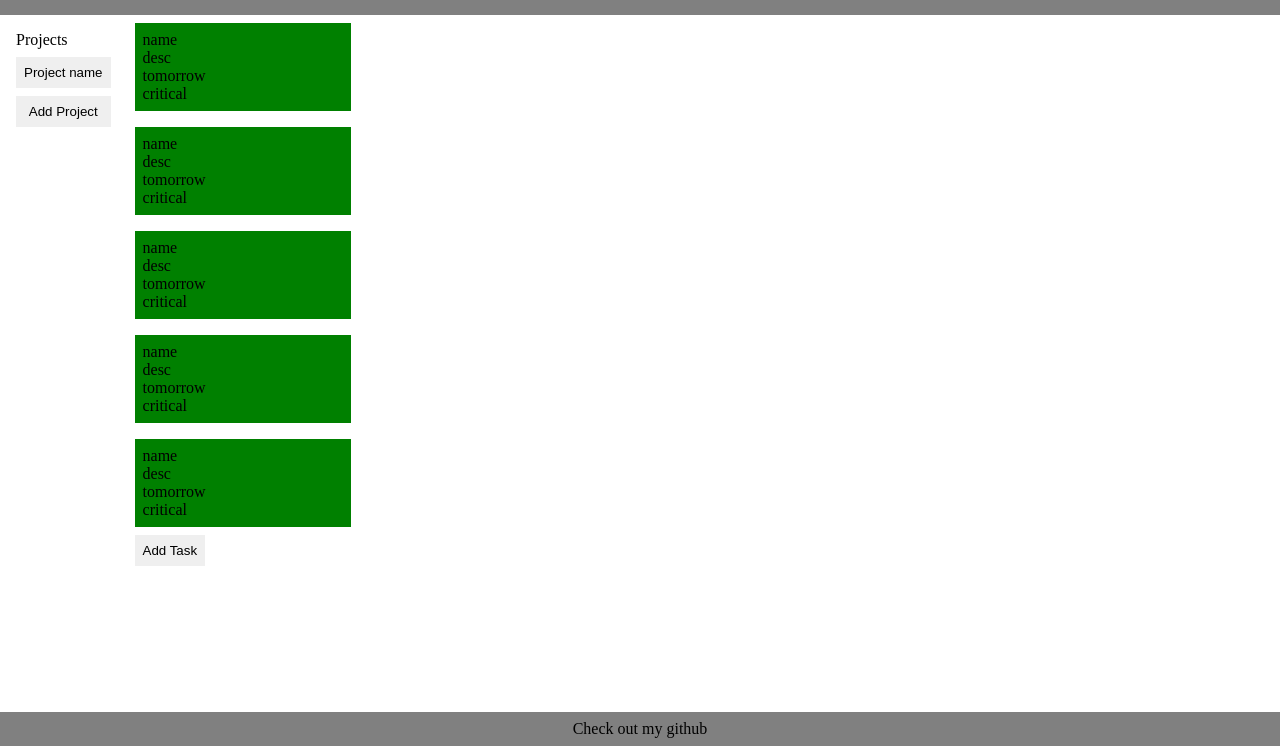
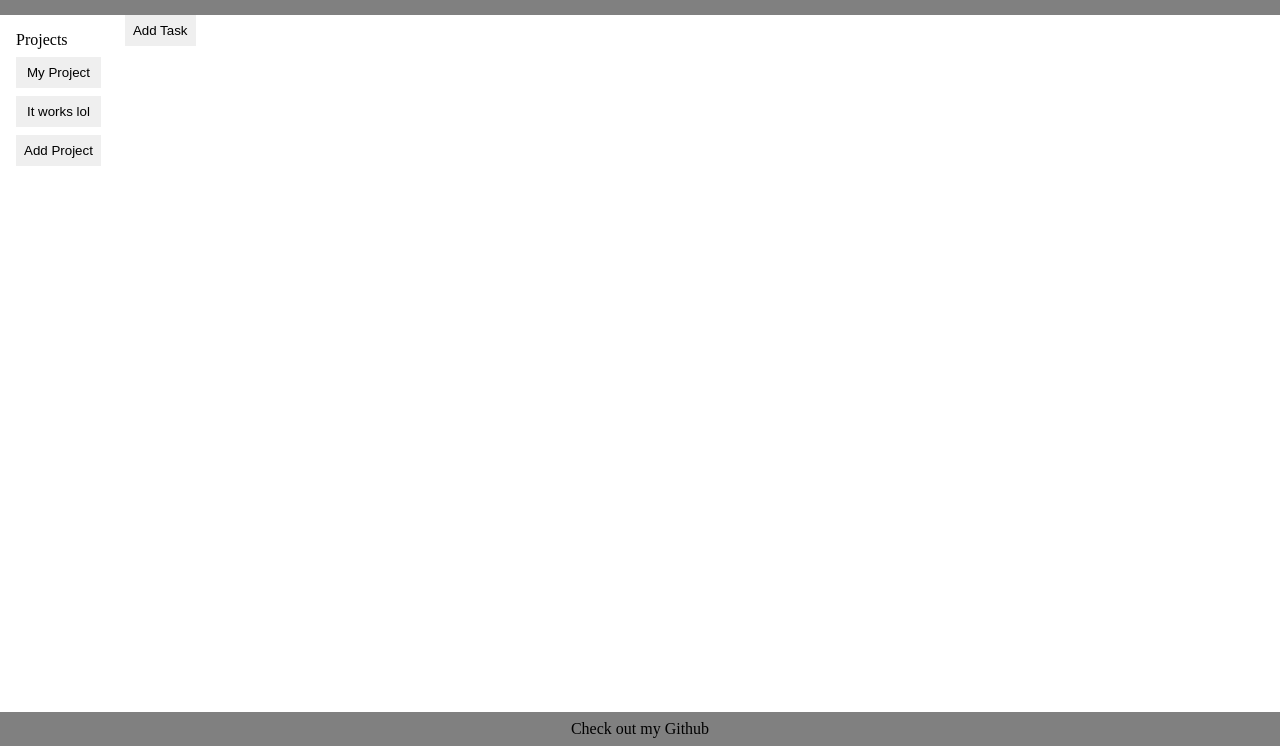
Before and after one commit to R894/todo-list, a website built with webpack: page dist/index.html in a window 1280 px wide. Shown: the part 54-800 px from the top of the page. Built offline with nearby package versions, Linux system fonts and the light colour scheme.

Commit message:
modify displayController

```diff
--- a/src/displayController.js
+++ b/src/displayController.js
@@ -2,6 +2,17 @@ class DisplayController{
 
     constructor(){
         this.taskList = document.querySelector('.task-list');
+        this.nav = document.querySelector('.project-btns');
+    }
+
+    displayNavProjectButtons(projects){
+        projects.forEach(proj => {
+            let btn = document.createElement('button');
+            btn.classList.add(`data='${projects.indexOf(proj)}'`);
+            btn.textContent = proj.getName();
+            this.nav.appendChild(btn);
+        });
+
     }
 
     displayProject(project){
--- a/src/index.js
+++ b/src/index.js
@@ -3,21 +3,20 @@ import Project from './project';
 import Task from './task';
 import DisplayController from './displayController';
 
+let projects = [];
+let p = new Project("My Project");
+projects.push(p);
 
-let p = new Project("My Project");
+let dede = new Project("It works lol");
+projects.push(dede);
 
-p.addTask(new Task("name","desc", "tomorrow", "critical"));
-p.addTask(new Task("name","desc", "tomorrow", "critical"));
-p.addTask(new Task("name","desc", "tomorrow", "critical"));
-p.addTask(new Task("name","desc", "tomorrow", "critical"));
-p.addTask(new Task("name","desc", "tomorrow", "critical"));
-
-p.printAllTasks();
-console.log(p.getName());
+projects.forEach(proj => {console.log(proj.getName())});
 
 let d = new DisplayController();
 
 d.displayProject(p);
+
+d.displayNavProjectButtons(projects);
 
 let addTask = document.getElementById("add-task");
 
--- a/src/style.css
+++ b/src/style.css
@@ -42,15 +42,12 @@ body{
 
 .modal{
     display: none;
-
     background-color: rgba(0, 0, 0, 0.5);
     top:0;
     left: 0;
     width: 100%;
     height: 100%;
     position: fixed;
-
-
     justify-content: center;
     align-items: center;
 
@@ -62,6 +59,12 @@ form{
     gap: 0.5rem;
     display:flex;
     flex-direction: column;
+}
+
+.project-btns{
+    display: flex;
+    flex-direction: column;
+    gap: 0.5rem;
 }
 
 button{
```
Also changed, not shown: dist/index.html, dist/main.js.
